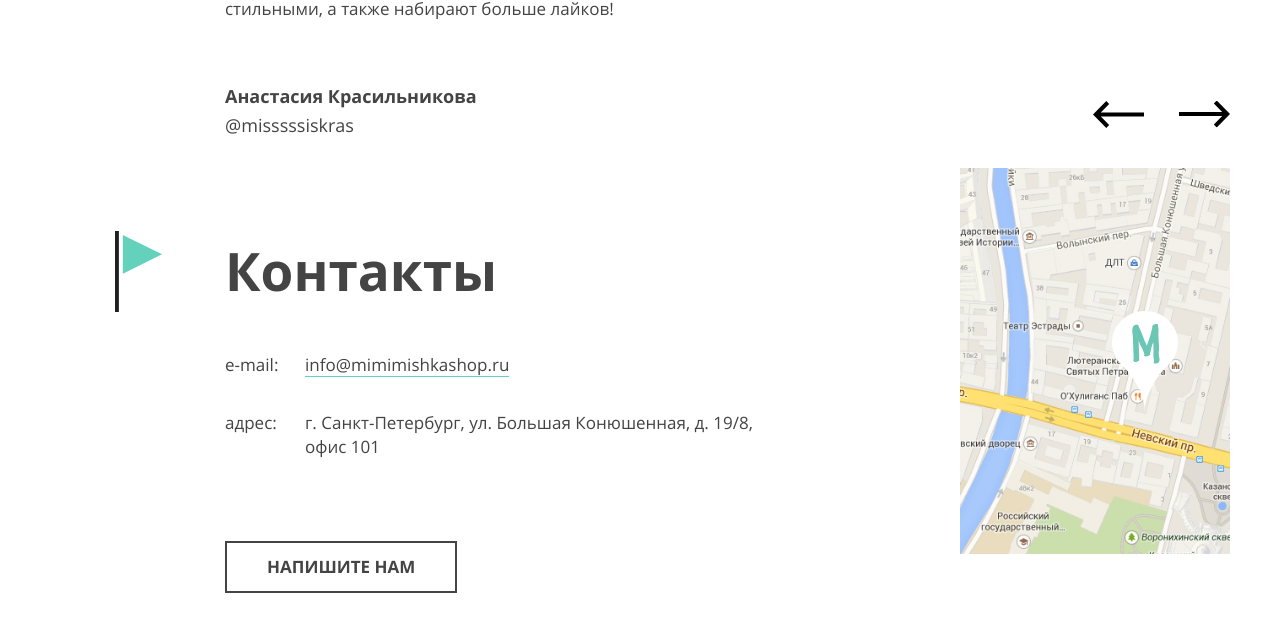
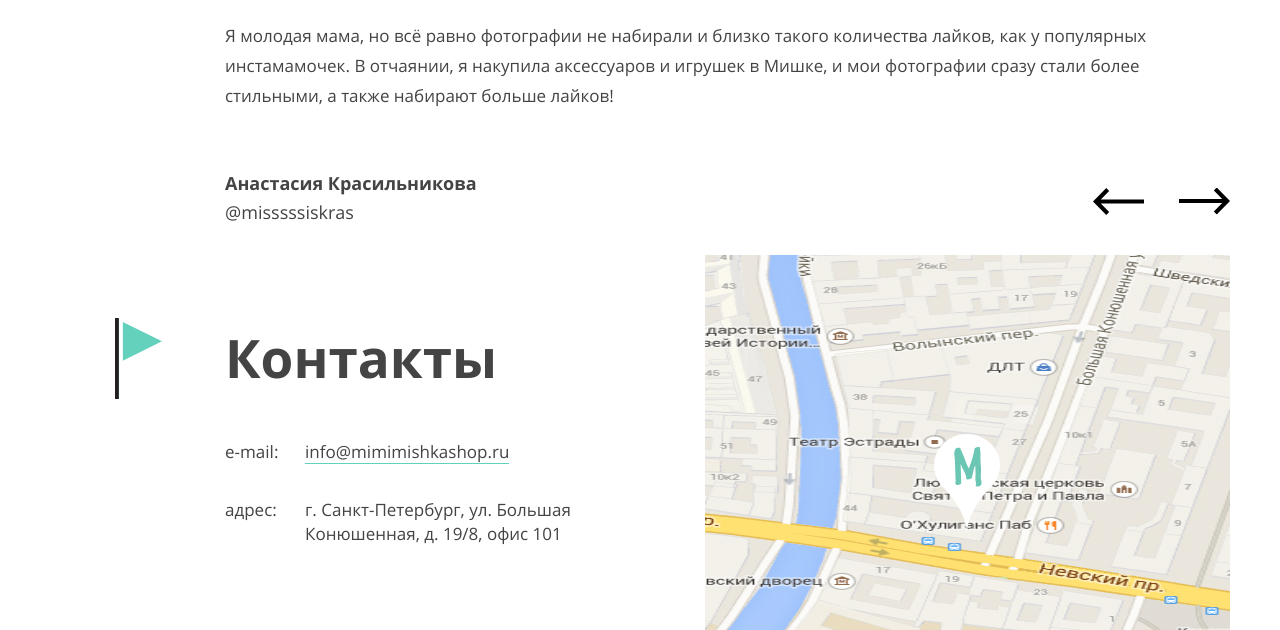
Before and after one commit to Drix87/3467-mishka, a website: page index.html in a window 1280 px wide. Shown: the part 2020-2650 px from the top of the page. Drawn offline with nearby package versions, Linux system fonts and the light colour scheme; files that its build step writes are made by us from their sources; files whose address does not match are found by name.

Commit message:
Исправление ошибок с сетками

```diff
--- a/sass/blocks/about.scss
+++ b/sass/blocks/about.scss
@@ -17,6 +17,15 @@
 .about__list {
   display: inline-block;
   vertical-align: top;
+  margin-right: 30px;
+
+  &:last-child {
+    margin-right: 0;
+  }
+
+  @include MQ(tabletPlus) {
+    margin-right: 0px;
+  }
 }
 
 .about__item {
@@ -25,14 +34,4 @@
   img {
     height: 38px;
   }
-
-  @include MQ(tabletPlus) {
-    // display: inline-block;
-    // vertical-align: top;
-    // width: 300px;
-  }
-
-  @include MQ(desktop) {
-    // width: 430px;
-  }
 }
--- a/sass/blocks/contacts.scss
+++ b/sass/blocks/contacts.scss
@@ -12,7 +12,7 @@
   @include MQ(desktop) {
     position: relative;
     box-sizing: border-box;
-    padding-right: 460px;
+    padding-right: 570px;
     padding-left: 175px;
     padding-top: 88px;
   }
@@ -53,9 +53,22 @@
   tr {
     vertical-align: top;
 
+    &:first-child {
+
+      @include MQ(tabletPlus) {
+        width: 55%;
+      }
+    }
+
+    &:last-child {
+
+      @include MQ(tabletPlus) {
+        width: 45%;
+      }
+    }
+
     @include MQ(tabletPlus) {
       display: inline-block;
-      width: 50%;
     }
 
     @include MQ(desktop) {
@@ -83,12 +96,11 @@
   }
 
   @include MQ(desktop) {
-    margin-bottom: 65px;
+    margin-bottom: 73px;
   }
 }
 
 .contacts__map {
-  @include outContainer;
   position: relative;
   margin-bottom: 40px;
 
@@ -96,6 +108,9 @@
     width: 100%;
 
     @include MQ(desktop) {
+      width: 525px;
+      height: 457px;
+
       left: inherit;
       margin-left: inherit;
       right: 0;
@@ -116,6 +131,10 @@
     height: 100px;
   }
 
+  @include MQ(desktopNeg) {
+    @include outContainer;
+  }
+
   @include MQ(desktop) {
     @include clearfix;
     position: absolute;
--- a/sass/blocks/good.scss
+++ b/sass/blocks/good.scss
@@ -30,6 +30,17 @@
         margin-top: -13px;
         background: transparent url('../img/icon-video.svg') no-repeat;
       }
+
+      @include MQ(desktop) {
+        padding-left: 0;
+        padding-top: 90px;
+        width: 150px;
+
+        &::before {
+          top: 53px;
+          left: 0;
+        }
+      }
     }
 
     .good__img {
@@ -43,13 +54,14 @@
       @include MQ(desktop) {
         position: absolute;
         left: 0;
+        top: 0;
         width: auto;
       }
     }
 
     @include MQ(tablet) {
       position: relative;
-      padding-top: 150px;
+      padding-top: 465px;
     }
 
     @include MQ(desktop) {
@@ -57,8 +69,9 @@
       display: block;
       margin-right: inherit;
       position: relative;
-      padding-left: 700px;
+      padding-left: 785px;
       padding-right: 60px;
+      padding-bottom: 86px;
     }
   }
 }
@@ -70,7 +83,7 @@
 .good__info {
   border: 1px solid $border-color;
   padding: 0 25px;
-  padding-top: 33px;
+  padding-top: 23px;
 
   @include MQ(tablet) {
     padding-left: 290px;
@@ -126,6 +139,19 @@
       margin-left: -51px;
       background: transparent url('../img/icon-play.svg') no-repeat;
     }
+
+    img {
+
+      @include MQ(tablet) {
+        height: 465px;
+        width: 100%;
+      }
+
+      @include MQ(desktop) {
+        height: 455px;
+        width: 706px;
+      }
+    }
   }
 
   @include MQ(tablet) {
@@ -139,4 +165,8 @@
 
 .good__btn {
   margin: 0 30px;
+
+  @include MQ(desktop) {
+    margin: inherit;
+  }
 }
--- a/sass/blocks/top-week.scss
+++ b/sass/blocks/top-week.scss
@@ -45,8 +45,8 @@
   float: left;
 
   @include MQ(desktop) {
-    left: 110px;
-    top: 70px;
+    position: relative;
+    z-index: 1;
   }
 }
 
@@ -72,7 +72,7 @@
 .top-week__main {
 
   @include MQ(tablet) {
-    padding-right: 305px;
+    padding-right: 350px;
   }
 
   @include MQ(desktop) {
@@ -92,6 +92,10 @@
   td {
     padding: 10px 0;
   }
+
+  @include MQ(desktop) {
+    margin-bottom: 105px;
+  }
 }
 
 .top-week__img {
@@ -104,6 +108,23 @@
     top: 125px;
     right: 0;
   }
+
+  @include MQ(desktop) {
+    top: 0;
+  }
+
+  img {
+
+    @include MQ(tablet) {
+      height: 380px;
+      width: auto;
+    }
+
+    @include MQ(desktop) {
+      height: 590px;
+      width: auto;
+    }
+  }
 }
 
 .top-week__price {
@@ -111,6 +132,10 @@
   font-weight: bold;
   margin-bottom: 25px;
   text-align: center;
+
+  @include MQ(desktop) {
+    margin-bottom: 35px;
+  }
 }
 
 .top-week__order {
--- a/sass/variables.scss
+++ b/sass/variables.scss
@@ -6,4 +6,4 @@ $border-color: #ededed;
 
 $mobile: 320px;
 $tablet: 768px;
-$desktop: 1200px;
+$desktop: 1150px;
```
Also changed, not shown: catalog.html (+1 -0 lines), form.html (+1 -0 lines).
